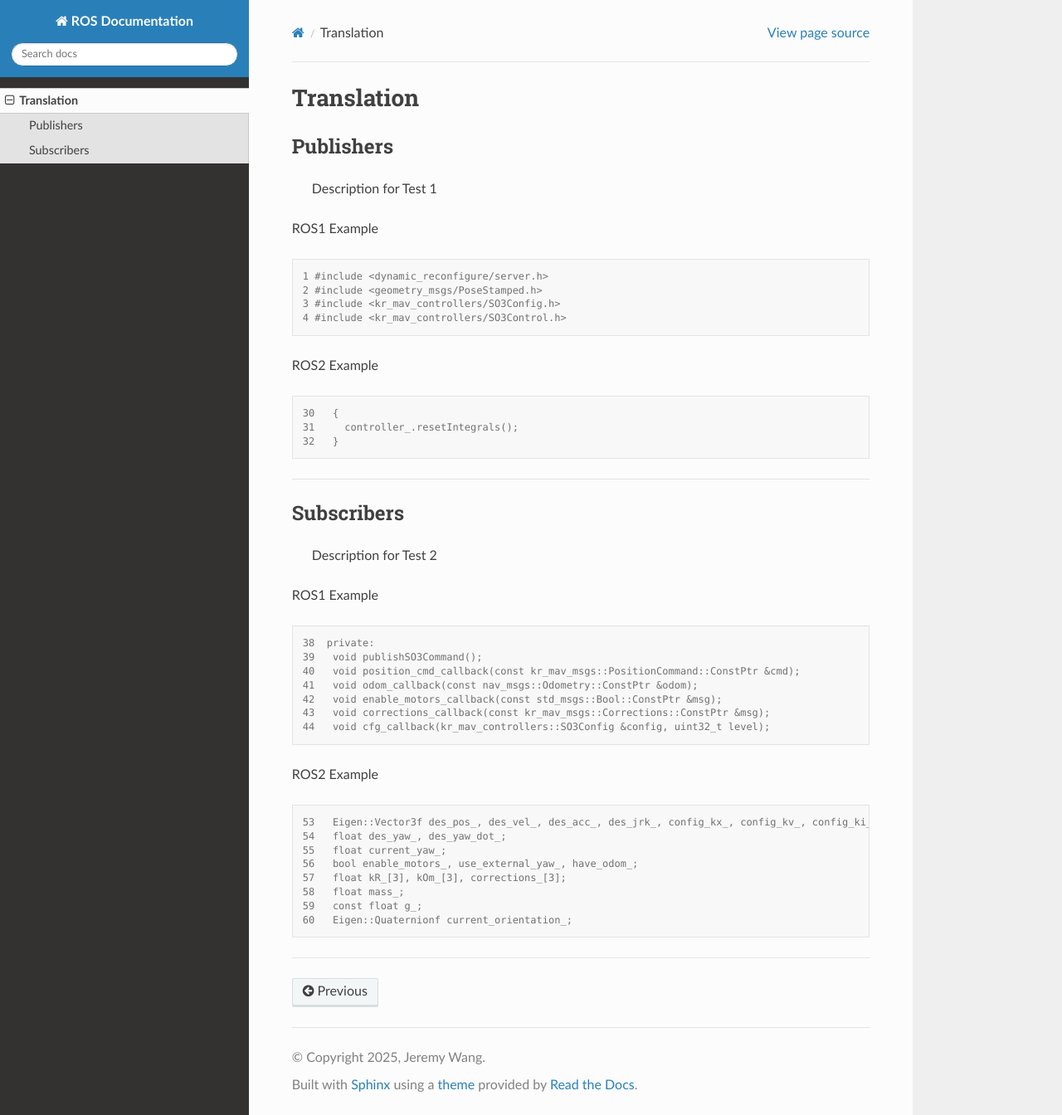
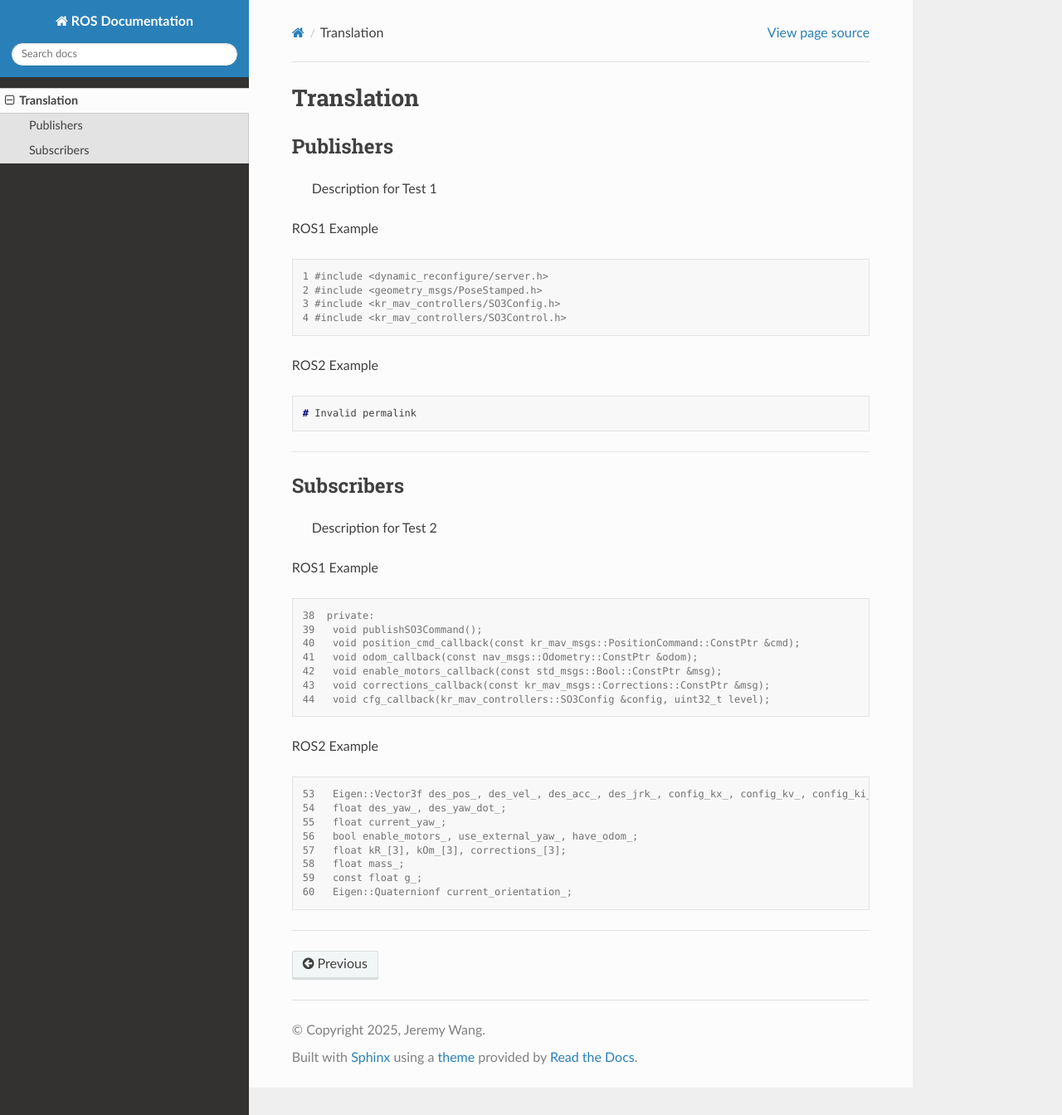
Before and after one commit to jerewang2/ROS1-to-ROS2, a Sphinx documentation site: the page built from docs/source/translation.rst, in a window 1280 px wide and 1344 px high. Shown: the whole window at 83% size. Built offline with Sphinx 7.4.7 and the Read the Docs theme 3.1.0, drawn with Linux system fonts in a browser that asks for light colours.

Commit message:
Auto-update translation.rst from CSV

```diff
--- a/docs/source/translation.rst
+++ b/docs/source/translation.rst
@@ -21,9 +21,7 @@ ROS2 Example
 
 .. code-block:: console
 
-   30   {
-   31     controller_.resetIntegrals();
-   32   }
+   # Invalid permalink
 
 ===========
 
```
